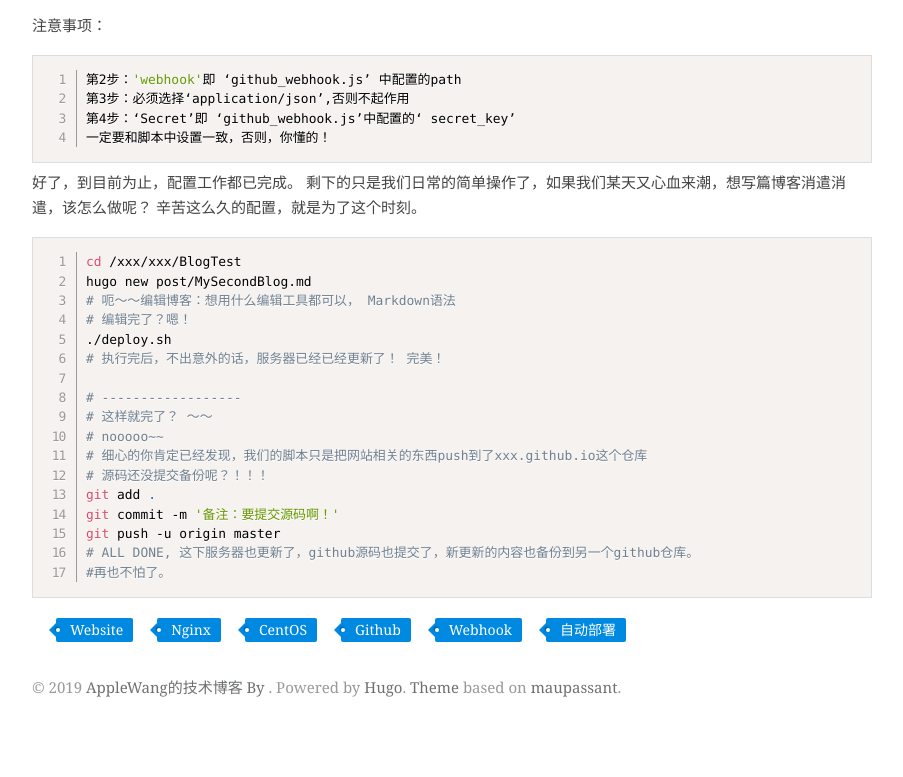
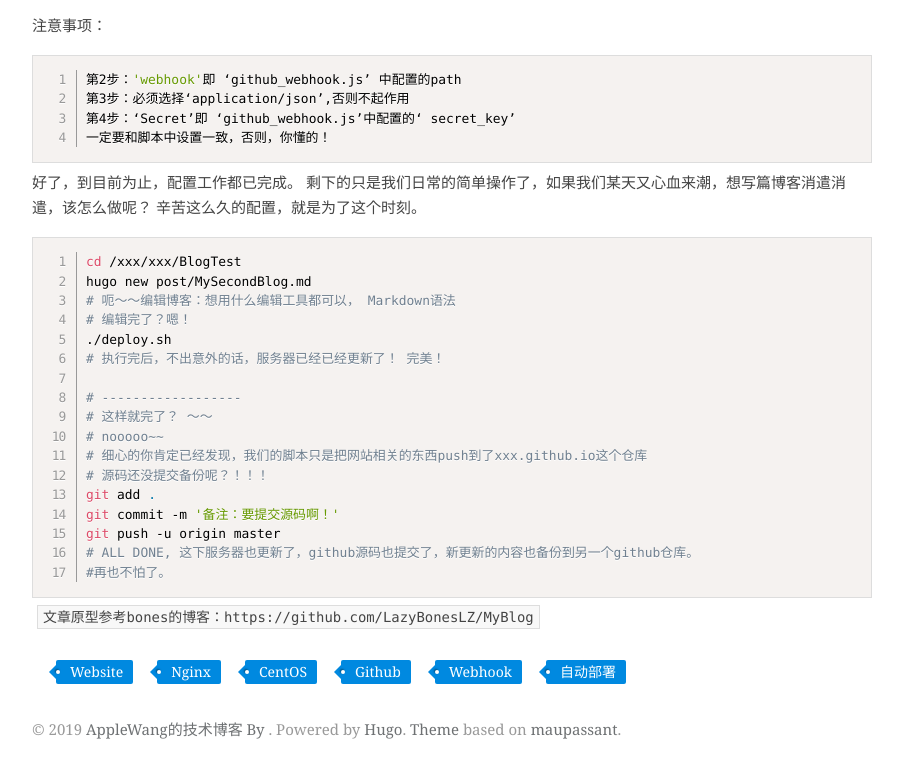
Before and after one commit to seawavecau/seawavecau.github.io, a plain HTML site: page post/firstblog/index.html in a window 1280 px wide. Shown: the part 5906-6683 px from the top of the page, without its empty margins (28-931 px from the left). Before the commit the page ends 6659 px from the top, so only its background shows below. Drawn offline with nearby package versions, Linux system fonts and the light colour scheme; some packages are replaced by stand-ins of ours.

Commit message:
modify hugo

```diff
--- a/post/firstblog/index.html
+++ b/post/firstblog/index.html
@@ -344,6 +344,8 @@ git push -u origin master
 #再也不怕了。
 </code></pre>
 
+<p><code>文章原型参考bones的博客：https://github.com/LazyBonesLZ/MyBlog</code></p>
+
                         </div>
 
 
```
